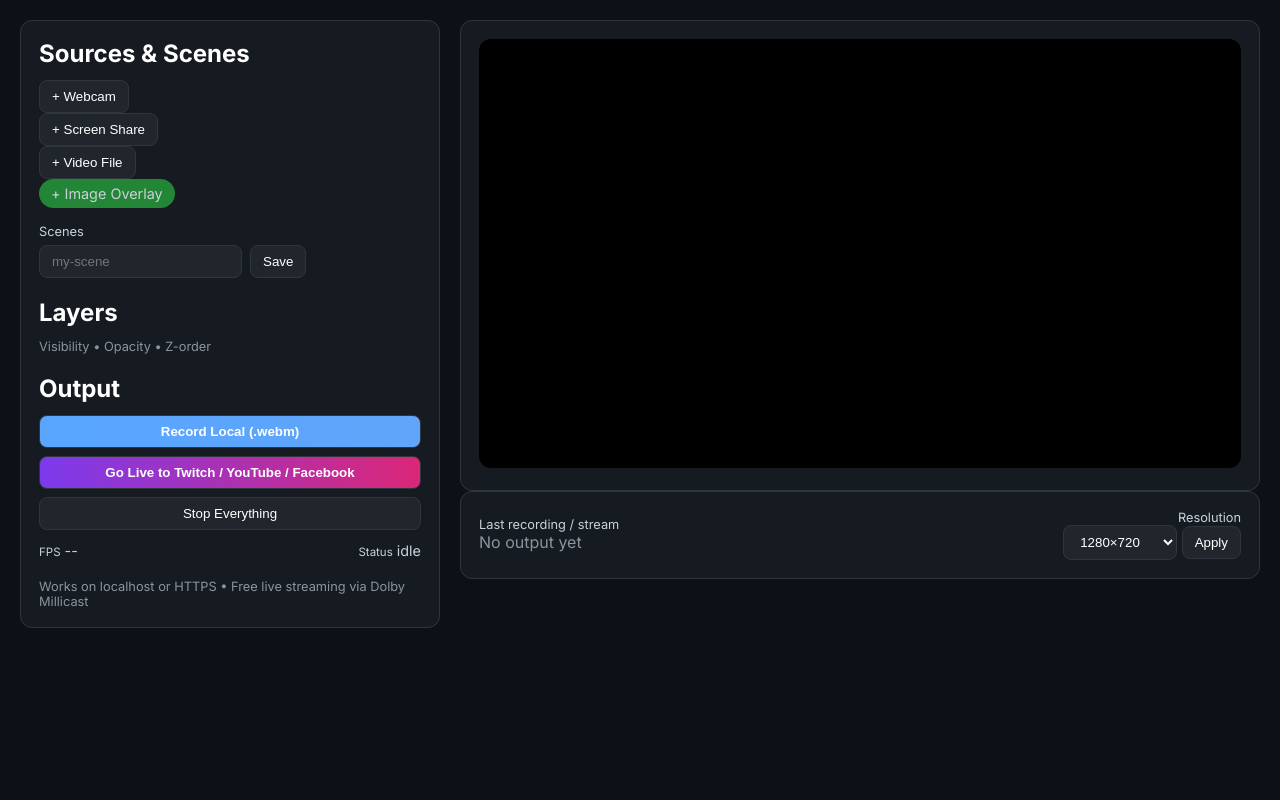
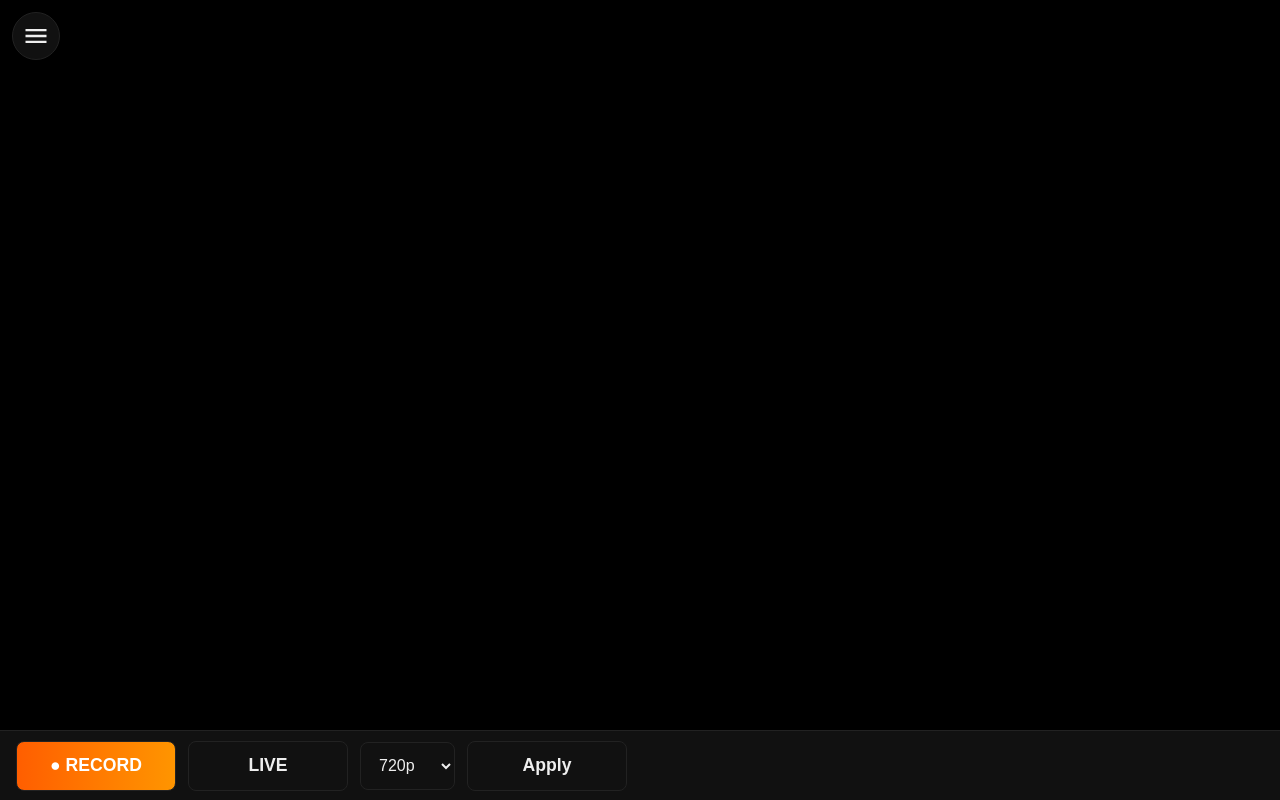
Before and after one commit to nasmusic-ai/OBS-orangeAi, a plain HTML site: page index.html in a window 1280 px wide. Drawn offline with Linux system fonts and the light colour scheme.

Commit message:
Update index.html

```diff
--- a/index.html
+++ b/index.html
@@ -2,100 +2,162 @@
 <html lang="en">
 <head>
   <meta charset="utf-8" />
-  <meta name="viewport" content="width=device-width,initial-scale=1" />
-  <title>Mini Streamer — Record & Go Live</title>
+  <meta name="viewport" content="width=device-width,initial-scale=1,maximum-scale=1,user-scalable=no" />
+  <title>Mini Streamer</title>
   <link rel="stylesheet" href="https://fonts.googleapis.com/css2?family=Inter:wght@400;600;700&display=swap">
   <style>
-    :root { --bg: #0d1117; --card: #161b22; --text: #c9d1d9; --accent: #58a6ff; --border: #30363d; }
-    body { margin:0; font-family: 'Inter', sans-serif; background: var(--bg); color: var(--text); display:flex; justify-content:center; padding:20px; }
-    .wrap { max-width: 1600px; display:grid; grid-template-columns: 420px 1fr; gap: 20px; }
-    .card { background: var(--card); border: 1px solid var(--border); border-radius: 12px; padding: 18px; }
-    h2 { margin: 0 0 12px; color: white; }
-    button, input, select { background: #21262d; border: 1px solid var(--border); color: white; border-radius: 8px; padding: 8px 12px; cursor: pointer; }
-    button:hover { background: #30363d; }
-    button:active { transform: translateY(1px); }
-    .row { display: flex; gap: 8px; align-items: center; }
-    .layers { max-height: 400px; overflow-y: auto; }
-    .layer { display: grid; grid-template-columns: 40px 120px 100px 40px 40px 40px; gap: 8px; align-items: center; margin: 6px 0; }
-    .pill { background: #238636; padding: 6px 12px; border-radius: 20px; font-size: 0.9em; }
-    .muted { color: #8b949e; }
-    .small { font-size: 0.8em; }
-    #preview { width: 100%; height: auto; border-radius: 12px; background: #000; }
-    #previewWrap { position: relative; }
-    footer { margin-top: 20px; font-size: 0.8em; color: #8b949e; }
-    #goLive { background: linear-gradient(90deg, #7c3aed, #db2777); font-weight: 700; }
+    :root {
+      --bg: #0d1117; --card: #161b22; --text: #c9d1d9; --accent: #58a6ff; --border: #30363d; --highlight: #7c3aed;
+      --font: 'Inter', sans-serif;
+    }
+    [data-theme="dark"]   { --bg:#000; --card:#111; --text:#eee; --accent:#0f0; --border:#222; }
+    [data-theme="light"]  { --bg:#fff; --card:#f5f5f5; --text:#333; --accent:#007bff; --border:#ddd; }
+    [data-theme="neon"]   { --bg:#000; --card:#111; --text:#fff; --accent:#ff0; --border:#0ff; text-shadow:0 0 5px #0ff; }
+    [data-theme="pastel"] { --bg:#f0f4f8; --card:#fff; --text:#555; --accent:#a8dadc; --border:#e3e3e3; }
+
+    * { box-sizing:border-box; margin:0; padding:0; }
+    body { background:var(--bg); color:var(--text); font-family:var(--font); overflow:hidden; height:100vh; display:flex; flex-direction:column; }
+
+    /* Hamburger */
+    #hamburger { position:fixed; top:12px; left:12px; z-index:1000; width:48px; height:48px; background:var(--card); border:1px solid var(--border); border-radius:50%; display:grid; place-items:center; cursor:pointer; box-shadow:0 4px 12px rgba(0,0,0,0.4); }
+    #hamburger svg { width:28px; height:28px; fill:var(--text); }
+
+    /* Overlay */
+    #overlay { position:fixed; inset:0; background:rgba(0,0,0,0.7); opacity:0; pointer-events:none; transition:opacity .3s; z-index:998; }
+    #overlay.open { opacity:1; pointer-events:all; }
+
+    /* Side Panel */
+    #sidePanel { position:fixed; top:0; left:-360px; width:340px; max-width:90vw; height:100%; background:var(--card); border-right:1px solid var(--border); transition:left .3s ease; z-index:999; padding:16px; overflow-y:auto; }
+    #sidePanel.open { left:0; }
+
+    /* Logo Header */
+    .logo-header { text-align:center; padding:20px 0 30px; border-bottom:1px solid var(--border); margin-bottom:20px; }
+    .logo-header img { width:90px; height:90px; border-radius:50%; box-shadow:0 4px 20px rgba(255,105,0,0.4); }
+    .logo-header h1 { margin-top:12px; font-size:1.6em; background:linear-gradient(90deg,#ff9500,#ff5e00); -webkit-background-clip:text; background-clip:text; color:transparent; }
+
+    /* Cards */
+    .card { background:var(--card); border:1px solid var(--border); border-radius:12px; padding:16px; margin-bottom:16px; }
+    h2 { font-size:1.1em; margin-bottom:12px; opacity:0.9; }
+    .row { display:flex; flex-wrap:wrap; gap:10px; margin-bottom:10px; align-items:center; }
+    button, select, input[type=text] { background:var(--card); border:1px solid var(--border); color:var(--text); border-radius:8px; padding:10px 14px; min-height:48px; cursor:pointer; font-size:1em; }
+    button:hover { background:var(--border); }
+    .small { font-size:0.85em; opacity:0.8; }
+
+    /* Preview */
+    #previewWrap { flex:1; position:relative; background:#000; }
+    #preview { width:100%; height:100%; object-fit:contain; touch-action:none; }
+
+    /* Bottom Bar */
+    #bottomBar { height:70px; background:var(--card); border-top:1px solid var(--border); display:flex; align-items:center; padding:0 16px; gap:12px; flex-wrap:wrap; }
+    #bottomBar button { flex:1; max-width:160px; height:50px; font-weight:700; font-size:1.1em; }
+    #startRec { background:linear-gradient(90deg,#ff5e00,#ff9500) !important; color:white !important; }
+
+    /* Layers list */
+    .layers { max-height:40vh; overflow-y:auto; }
+    .layer { display:grid; grid-template-columns:auto 1fr auto auto auto; gap:8px; align-items:center; padding:8px 0; border-bottom:1px solid var(--border); font-size:0.9em; }
   </style>
 </head>
-<body>
-<div class="wrap">
-  <div class="card">
-    <h2>Sources & Scenes</h2>
-    <div class="controls">
-      <div class="row"><button id="btnWebcam">+ Webcam</button></div>
-      <div class="row"><button id="btnScreen">+ Screen Share</button></div>
-      <div class="row"><button id="btnVideoFile">+ Video File</button></div>
-      <div class="row"><label class="pill" id="btnImageOverlay">+ Image Overlay</label></div>
-      <input type="file" id="imageInput" accept="image/*" hidden>
-      <input type="file" id="videoInput" accept="video/*" hidden>
+<body data-theme="dark">
 
-      <div style="margin-top:16px;">
-        <div class="small">Scenes</div>
-        <div class="row" style="margin-top:6px;">
-          <input id="sceneName" placeholder="my-scene">
-          <button id="saveScene">Save</button>
-        </div>
-        <div class="scenes" id="scenesList"></div>
-      </div>
+  <!-- Hamburger -->
+  <div id="hamburger" onclick="togglePanel()">
+    <svg viewBox="0 0 24 24"><path d="M3,6H21V8H3V6M3,11H21V13H3V11M3,16H21V18H3V16Z"/></svg>
   </div>
 
-    <h2 style="margin-top:20px">Layers</h2>
-    <div class="muted small">Visibility • Opacity • Z-order</div>
-    <div class="layers" id="layersList"></div>
+  <!-- Overlay -->
+  <div id="overlay" onclick="togglePanel()"></div>
 
-    <h2 style="margin-top:20px">Output</h2>
-    <div style="display:grid; gap:8px;">
-      <button id="startRec" style="background:linear-gradient(90deg,var(--accent),#60a5fa);font-weight:700;">Record Local (.webm)</button>
-      <button id="goLive">Go Live to Twitch / YouTube / Facebook</button>
-      <button id="stopAll" disabled>Stop Everything</button>
-    </div>
-
-    <div class="row" style="margin-top:12px; font-size:0.9em;">
-      <div><span class="small">FPS</span> <span id="fps">--</span></div>
-      <div style="margin-left:auto;"><span class="small">Status</span> <span id="recStatus">idle</span></div>
-    </div>
-
-    <footer>
-      Works on localhost or HTTPS • Free live streaming via Dolby Millicast
-    </footer>
-  </div>
-
-  <div id="program">
-    <div class="card" id="previewWrap">
-      <canvas id="preview" width="1280" height="720"></canvas>
+  <!-- Side Panel -->
+  <div id="sidePanel">
+    <!-- Logo Header -->
+    <div class="logo-header">
+      <img src="https://i.ibb.co/0jY7Z8K/orange-obs-logo.png" alt="Orange OBS Logo">
+      <h1>Orange_OBS</h1>
     </div>
 
     <div class="card">
-      <div class="row" style="justify-content:space-between;">
-        <div>
-          <div class="small">Last recording / stream</div>
-          <div class="muted" id="recordingInfo">No output yet</div>
+      <h2>Sources</h2>
+      <div class="row">
+        <button id="btnWebcam">Webcam</button>
+        <button id="btnScreen">Screen Share</button>
+        <button id="btnVideoFile">Video File</button>
       </div>
-        <div style="text-align:right">
-          <div class="small">Resolution</div>
-          <select id="resolution">
-            <option value="1280x720" selected>1280×720</option>
-            <option value="1920x1080">1920×1080</option>
-            <option value="854x480">854×480</option>
+      <div class="row">
+        <button id="btnImageOverlay">Image Overlay</button>
+        <button id="btnLogo">Add Logo</button>
+        <button id="btnBackground">Set Background</button>
+      </div>
+      <div class="row">
+        <button id="btnText">Text</button>
+        <button id="btnTimer">Timer</button>
+      </div>
+      <input type="file" id="imageInput" accept="image/*" hidden>
+      <input type="file" id="videoInput" accept="video/*" hidden>
+      <input type="file" id="logoInput" accept="image/*" hidden>
+      <input type="file" id="bgInput" accept="image/*,video/*" hidden>
+    </div>
+
+    <div class="card">
+      <h2>Theme</h2>
+      <select id="themeSelect">
+        <option value="dark">Dark (Default)</option>
+        <option value="light">Light</option>
+        <option value="neon">Neon</option>
+        <option value="pastel">Pastel</option>
       </select>
-          <button id="applyRes">Apply</button>
     </div>
+
+    <div class="card">
+      <h2>Layers</h2>
+      <div class="small">Drag & resize on preview</div>
+      <div id="layersList" class="layers"></div>
     </div>
+
+    <div class="card">
+      <h2>Output</h2>
+      <div class="row">
+        <button id="muteAll">Mute All</button>
+        <button id="stopAll" disabled>Stop All</button>
+      </div>
+      <div class="row">
+        <span class="small">FPS:</span> <span id="fps">--</span>
+        <span style="flex:1"></span>
+        <span class="small">Status:</span> <span id="recStatus">idle</span>
       </div>
     </div>
   </div>
 
-<!-- Millicast SDK (free tier) -->
+  <!-- Main Preview -->
+  <div id="previewWrap">
+    <canvas id="preview" width="1280" height="720"></canvas>
+  </div>
+
+  <!-- Bottom Bar -->
+  <div id="bottomBar">
+    <button id="startRec">● RECORD</button>
+    <button id="goLive">LIVE</button>
+    <select id="resolution">
+      <option value="1280x720">720p</option>
+      <option value="1920x1080">1080p</option>
+      <option value="854x480">480p</option>
+    </select>
+    <button id="applyRes">Apply</button>
+  </div>
+
+  <!-- Millicast SDK -->
   <script src="https://cdn.millicast.com/sdk/javascript/millicast-sdk-latest.min.js"></script>
+
+  <script>
+    function togglePanel() {
+      document.getElementById('sidePanel').classList.toggle('open');
+      document.getElementById('overlay').classList.toggle('open');
+    }
+
+    document.getElementById('themeSelect').onchange = e =>
+      document.body.dataset.theme = e.target.value;
+  </script>
+
+  <!-- Keep your existing script.js below (with small additions) -->
   <script defer src="script.js"></script>
 </body>
 </html>
```
Lines whose indentation alone changed are shown as unchanged.
